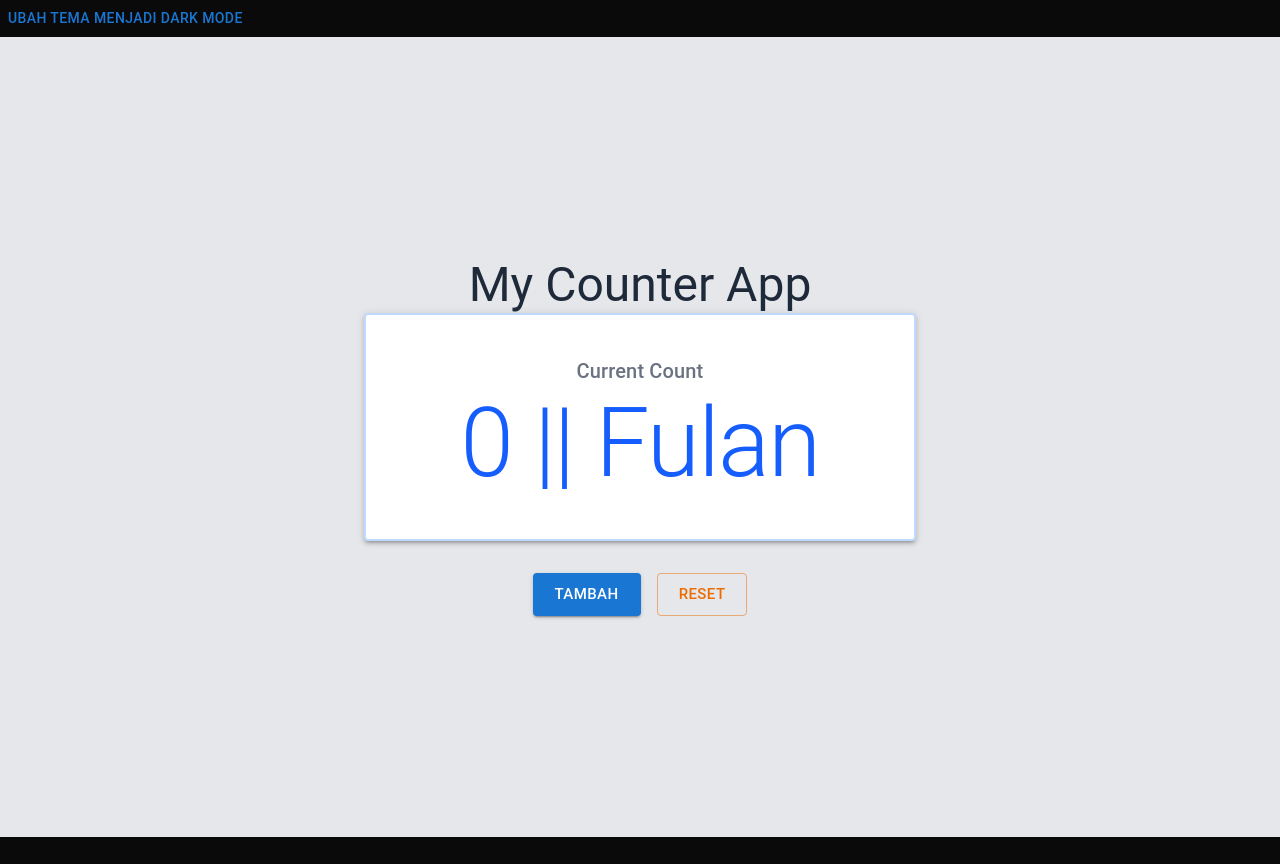
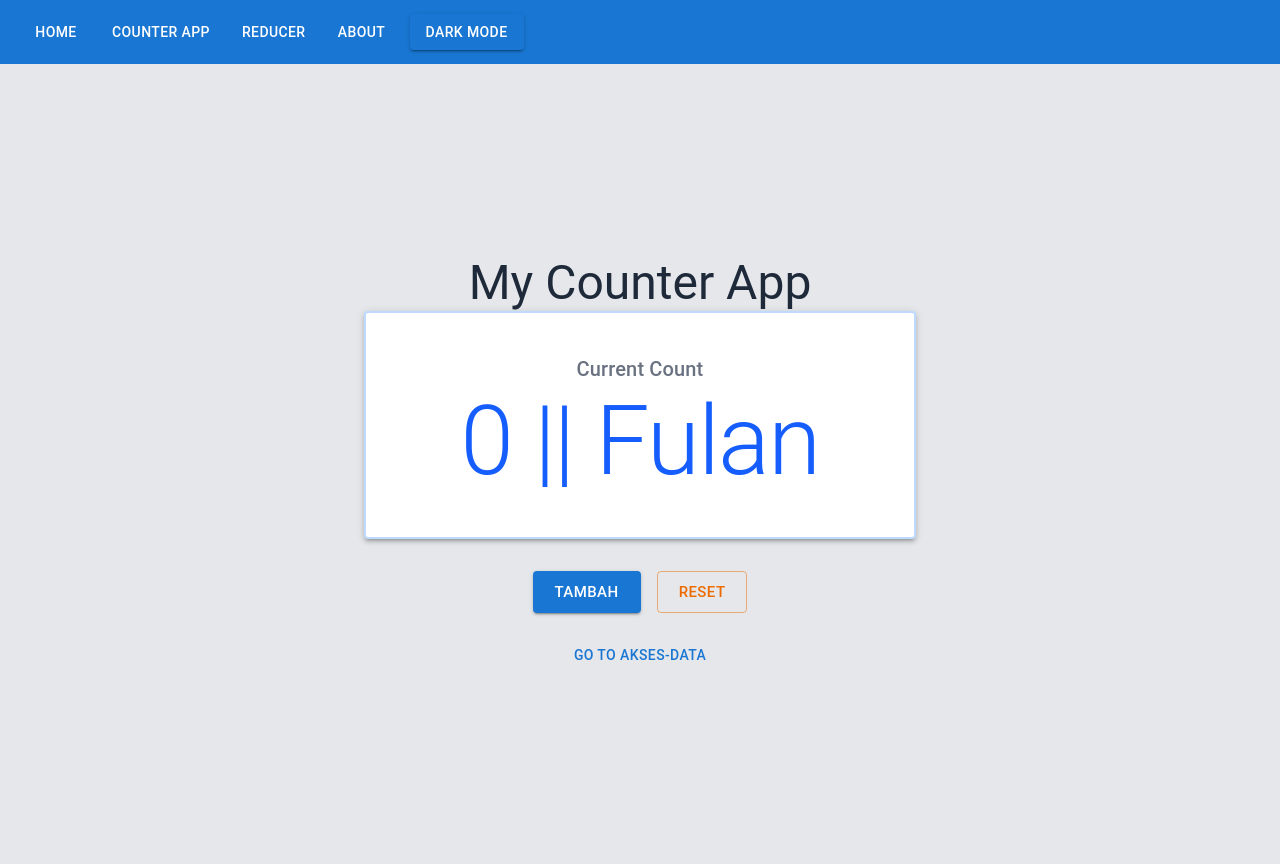
Before and after one commit to ffuad13/Fullstack-Batch-6, a Next.js app: page /counter in a window 1280 px wide. Before the commit the page ends 837 px from the top, so only its background shows below. Built offline with nearby package versions, Linux system fonts and the light colour scheme.

Commit message:
Context api

```diff
--- a/src/app/akses-data/page.jsx
+++ b/src/app/akses-data/page.jsx
@@ -1,10 +1,16 @@
 "use client"
 
 import ShowPost from "@/components/ShowPostComponent";
+import Button from '@mui/material/Button'
+import {useRouter} from 'next/navigation'
 
 export default function AksesDataPage() {
+	const router = useRouter()
 	return (
 		<div>
+			<Button variant="outlined" color="primary" onClick={() => router.push("/counter")} className="mb-4">
+				Back to Counter
+			</Button>
 			<h1>Selamat Datang</h1>
 			<ShowPost/>
 		</div>
--- a/src/app/counter/page.jsx
+++ b/src/app/counter/page.jsx
@@ -1,49 +1,68 @@
-"use client"
+"use client";
 
-import {useState} from 'react'
-import CounterDisplay from '@/components/CounterComponent/CounterDisplay'
-import Button from '@mui/material/Button'
-import Container from '@mui/material/Container'
-import Typography from '@mui/material/Typography'
-import {useTheme} from '@/contexts/ThemeContext'
+import { useState } from "react";
+import CounterDisplay from "@/components/CounterComponent/CounterDisplay";
+import Button from "@mui/material/Button";
+import Container from "@mui/material/Container";
+import Typography from "@mui/material/Typography";
+import { useTheme } from "@/contexts/ThemeContext";
+import Link from "next/link";
+import {useRouter} from 'next/navigation'
 
 
 export default function CounterPage() {
-	const {theme} = useTheme()
-	const [count, setCount] = useState(0)
-	const [nama, setNama] = useState("Fulan")
+	const router = useRouter()
+  const { theme } = useTheme();
+  const [count, setCount] = useState(0);
+  const [nama, setNama] = useState("Fulan");
 
   const handleTambah = () => {
-		setCount(count + 1)
-		setNama("Amar")
+    setCount(count + 1);
+    setNama("Amar");
+  };
+
+  const handleReset = () => {
+    setCount(0);
+    setNama("Tony");
+  };
+
+
+  let bgColor = theme === "light" ? `bg-gray-200` : `bg-gray-600`;
+  const url = "akses-data";
+
+	if (count === 15) {
+		router.push(`${url}`)
 	}
-
-	const handleReset =  () => {
-		setCount(0)
-		setNama("Tony")
-	}
-
-	let bgColor = theme === "light" ? `bg-gray-200` : `bg-gray-600`
 
   return (
     <main className={`min-h-screen ${bgColor} flex flex-col items-center justify-center`}>
-			<Container maxWidth="sm" className='text-center'>
-				<Typography variant='h3' component="h1" className='mb-6 font-bold text-gray-800'>
+      <Container maxWidth="sm" className="text-center">
+        <Typography variant="h3" component="h1" className="mb-6 font-bold text-gray-800">
           My Counter App
         </Typography>
 
-			<CounterDisplay count={count} nama={nama}/>
+        <CounterDisplay count={count} nama={nama} />
 
-			<div className='flex gap-4 justify-center'>
-				<Button variant='contained' color='primary' size='large' className='bg-blue-500 hover:bg-blue-700' onClick={handleTambah}>
+        <div className="flex gap-4 justify-center">
+          <Button
+            variant="contained"
+            color="primary"
+            size="large"
+            className="bg-blue-500 hover:bg-blue-700"
+            onClick={handleTambah}>
             Tambah
           </Button>
 
-				<Button variant='outlined' color='warning' size='large' onClick={handleReset}>
+          <Button variant="outlined" color="warning" size="large" onClick={handleReset}>
             Reset
           </Button>
         </div>
+        <div className="mt-6">
+          <Link href={`/${url}`} passHref>
+            <Button>Go to {url}</Button>
+          </Link>
+        </div>
       </Container>
     </main>
-	)
+  );
 }
--- a/src/app/layout.jsx
+++ b/src/app/layout.jsx
@@ -2,6 +2,7 @@ import { Geist, Geist_Mono } from "next/font/google";
 import "./globals.css";
 import { ThemeProvider } from "@/contexts/ThemeContext";
 import ThemeButton from "@/contexts/ThemeButton";
+import NavBar from '@/components/NavBar'
 
 const geistSans = Geist({
   variable: "--font-geist-sans",
@@ -23,7 +24,8 @@ export default function RootLayout({ children }) {
     <html lang="en">
       <body className={`${geistSans.variable} ${geistMono.variable} antialiased`}>
         <ThemeProvider>
-          <ThemeButton />
+          {/* <ThemeButton /> */}
+          <NavBar/>
           {children}
         </ThemeProvider>
       </body>
--- /dev/null
+++ b/src/components/NavBar.jsx
@@ -0,0 +1,39 @@
+"use client";
+
+import Link from "next/link";
+import AppBar from "@mui/material/AppBar";
+import Toolbar from "@mui/material/Toolbar";
+import Button from "@mui/material/Button";
+import ThemeButton from "@/contexts/ThemeButton";
+
+export default function NavBar() {
+  return (
+    <AppBar position="static" className="bg-blue-600">
+      <Toolbar className="flex gap-4">
+        <Link href="/" passHref>
+          <Button color="inherit" className="text-white">
+            Home
+          </Button>
+        </Link>
+        <Link href="/counter" passHref>
+          <Button color="inherit" className="text-white">
+            Counter App
+          </Button>
+        </Link>
+        <Link href="/reducer" passHref>
+          <Button color="inherit" className="text-white">
+            Reducer
+          </Button>
+        </Link>
+        <Link href="/about" passHref>
+          <Button color="inherit" className="text-white">
+            About
+          </Button>
+        </Link>
+        <div className="items-end">
+          <ThemeButton />
+        </div>
+      </Toolbar>
+    </AppBar>
+  );
+}
--- a/src/contexts/ThemeButton.jsx
+++ b/src/contexts/ThemeButton.jsx
@@ -7,8 +7,8 @@ export default function ThemeButton() {
 	const {theme, toggleTheme} = useTheme()
 
 	return (
-		<Button onClick={toggleTheme} className='py-2 px-4 rounded bg-blue-500 text-white hover:bg-blue-700'>
-			Ubah tema menjadi {theme === "light" ? "Dark" : "Light"} Mode
+		<Button variant="contained" onClick={toggleTheme} className='py-2 px-4 rounded'>
+			{theme === "light" ? "Dark" : "Light"} Mode
 		</Button>
 	)
 }
```
Lines whose indentation alone changed are shown as unchanged.
